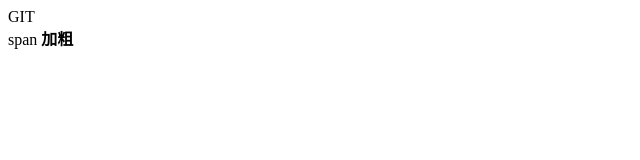
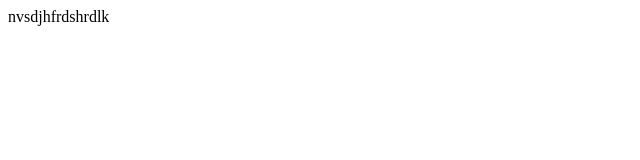
Before and after one commit to AiGarry/shoppings, a plain HTML site: page index.html in a window 1280 px wide. Shown: the whole page, without its empty margins (0-640 px from the left). Drawn offline with Linux system fonts and the light colour scheme.

Commit message:
index.html修改

```diff
--- a/index.html
+++ b/index.html
@@ -1,17 +1,16 @@
 <!DOCTYPE html>
 <html lang="en">
-
 <head>
     <meta charset="UTF-8">
     <meta http-equiv="X-UA-Compatible" content="IE=edge">
     <meta name="viewport" content="width=device-width, initial-scale=1.0">
     <title>Document</title>
 </head>
-
 <body>
-    <div class="box">GIT</div>
-    <span>span</span>
-    <strong>加粗</strong>
+    <div class="box"></div>
+    <div class="box"></div>
+    <div class="box"></div>
+    <div class="box"></div>
+    <div class="box">nvsdjhfrdshrdlk</div>
 </body>
-
 </html>
```
